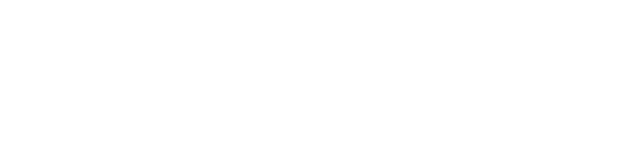
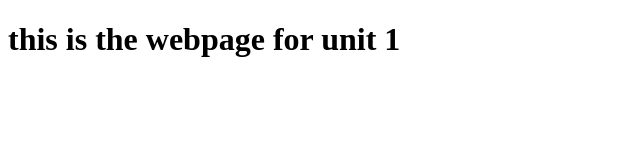
Before and after one commit to meaganspeck/meaganspeck.github.io, a plain HTML site: page index.html in a window 1280 px wide. Shown: the whole page, without its empty margins (0-640 px from the left). Drawn offline with Linux system fonts and the light colour scheme.

Commit message:
sync new repository

```diff
--- a/index.html
+++ b/index.html
@@ -1,9 +1,11 @@
 <!DOCTYPE html>
 <html>
 <head>
-	<title></title>
+	<title> Unit One Webpage</title>
+	<link href="css/main.css"
 </head>
+
 <body>
-
+<h1>this is the webpage for unit 1</h1>
 </body>
 </html>
--- a/main.css
+++ b/main.css
@@ -0,0 +1,3 @@
+body{
+	background-color: pink;
+}
```
